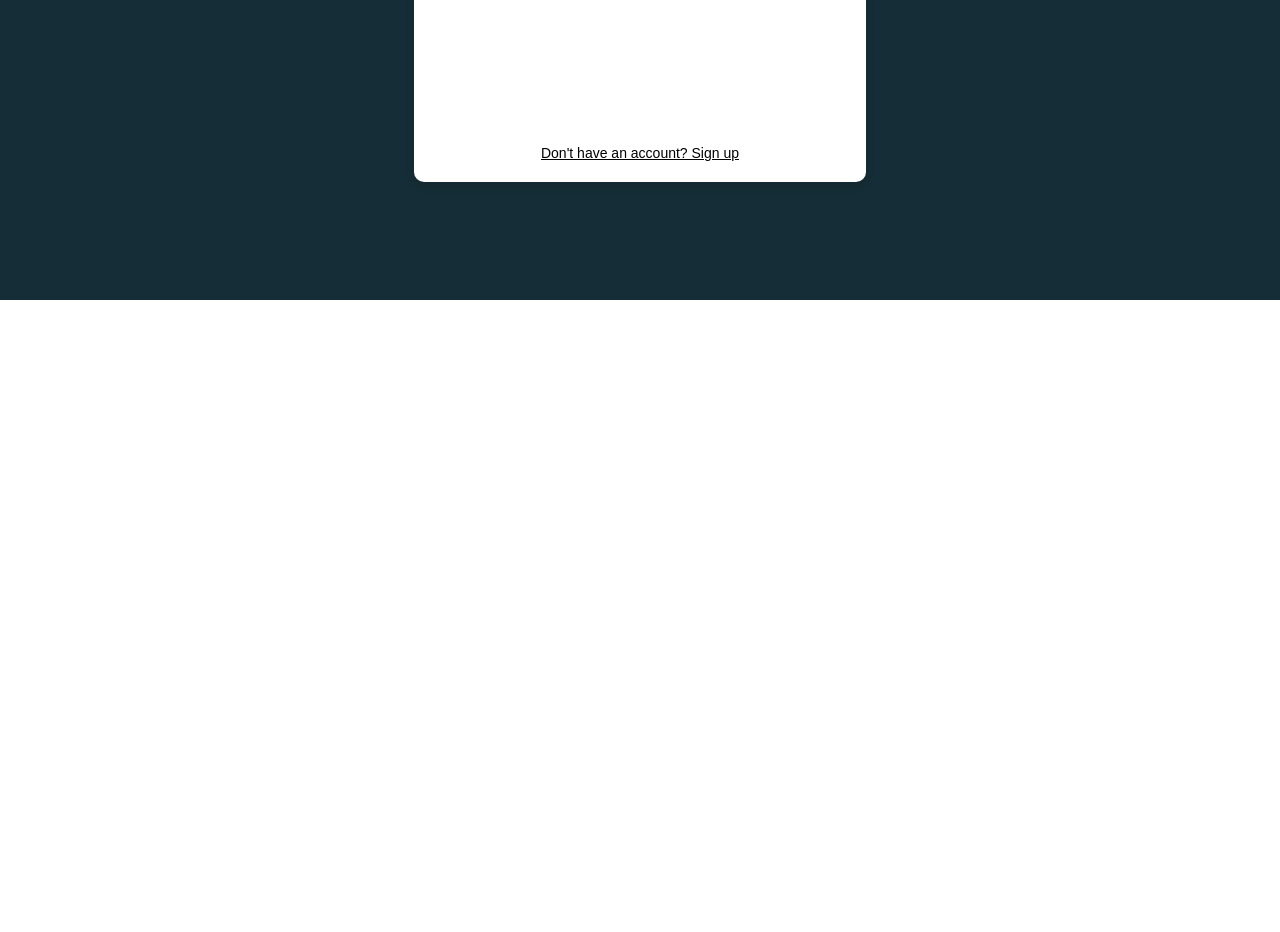
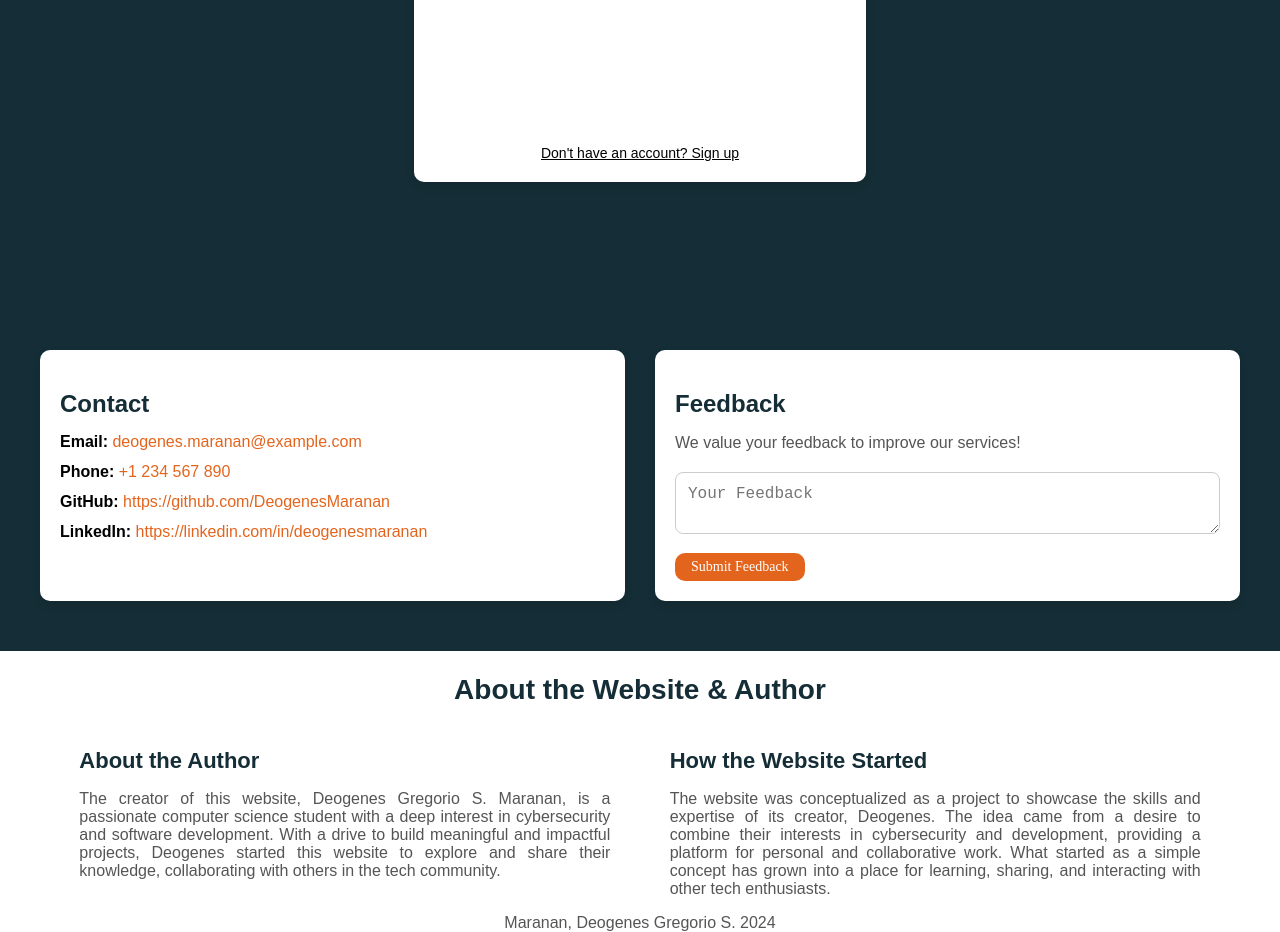
Before and after one commit to DeogenesMaranan/HCI_Finals, a plain HTML site: page index.html in a window 1280 px wide. Shown: the part 1158-2090 px from the top of the page. Before the commit the page ends 1458 px from the top, so only its background shows below. Drawn offline with Linux system fonts and the light colour scheme; a web font is replaced by a local one.

Commit message:
Create contact, feedback and about sections

```diff
--- a/index.html
+++ b/index.html
@@ -79,8 +79,45 @@
                 <button id="switch-to-login" class="switch-btn">Already have an account? Login</button>
             </div>
         </div>
+        <div id="bottom">
+            <section id="contact-feedback">
+                <div class="contact-feedback-container">
+                    <div class="contact">
+                        <h2>Contact</h2>
+                        <ul>
+                            <li><strong>Email:</strong> <a href="mailto:deogenes.maranan@example.com">deogenes.maranan@example.com</a></li>
+                            <li><strong>Phone:</strong> <a href="tel:+1234567890">+1 234 567 890</a></li>
+                            <li><strong>GitHub:</strong> <a href="https://github.com/DeogenesMaranan" target="_blank">https://github.com/DeogenesMaranan</a></li>
+                            <li><strong>LinkedIn:</strong> <a href="https://linkedin.com/in/deogenesmaranan" target="_blank">https://linkedin.com/in/deogenesmaranan</a></li>
+                        </ul>
+                    </div>
+
+                    <div class="feedback">
+                        <h2>Feedback</h2>
+                        <p>We value your feedback to improve our services!</p>
+                        <form>
+                            <textarea placeholder="Your Feedback" required></textarea>
+                            <button type="submit" class="authe-btn">Submit Feedback</button>
+                        </form>
+                    </div>
+                </div>
+            </section>
+            <section id="about-author">
+                <h2>About the Website & Author</h2>
+                <div class="content">
+                    <div class="author-info">
+                        <h3>About the Author</h3>
+                        <p>The creator of this website, Deogenes Gregorio S. Maranan, is a passionate computer science student with a deep interest in cybersecurity and software development. With a drive to build meaningful and impactful projects, Deogenes started this website to explore and share their knowledge, collaborating with others in the tech community.</p>
+                    </div>
+                    <div class="website-info">
+                        <h3>How the Website Started</h3>
+                        <p>The website was conceptualized as a project to showcase the skills and expertise of its creator, Deogenes. The idea came from a desire to combine their interests in cybersecurity and development, providing a platform for personal and collaborative work. What started as a simple concept has grown into a place for learning, sharing, and interacting with other tech enthusiasts.</p>
+                    </div>
+                </div>
+            </section>
+        </div>
     </section>
-
+    <footer>Maranan, Deogenes Gregorio S. 2024</footer>
     <script src="script.js"></script>
 </body>
 </html>
--- a/style.css
+++ b/style.css
@@ -185,6 +185,7 @@ section {
 }
 
 .name {
+    color: #152d36;
     font-size: 100px;
     line-height: 0.75;
 }
@@ -286,6 +287,157 @@ section {
 .switch-btn:hover {
     color: #f07a27;
 }
+
+#contact-feedback {
+    background-color: #152d36;
+    padding: 50px 20px;
+    display: flex;
+    justify-content: center;
+    align-items: flex-start;
+}
+
+.contact-feedback-container {
+    display: flex;
+    gap: 30px;
+    justify-content: space-between;
+    max-width: 1200px;
+    width: 100%;
+}
+
+.contact, .feedback {
+    background-color: #fff;
+    padding: 20px;
+    border-radius: 10px;
+    box-shadow: 0 4px 10px rgba(0, 0, 0, 0.1);
+    width: 48%;
+}
+
+.contact h2, .feedback h2 {
+    font-size: 24px;
+    color: #152d36;
+    margin-bottom: 15px;
+}
+
+.contact ul {
+    list-style-type: none;
+    padding: 0;
+    margin: 0;
+}
+
+.contact li {
+    font-size: 16px;
+    margin-bottom: 12px;
+}
+
+.contact a {
+    color: #e3651d;
+    text-decoration: none;
+    transition: color 0.3s ease;
+}
+
+.contact a:hover {
+    color: #f07a27;
+}
+
+.contact p, .feedback p {
+    font-size: 16px;
+    color: #555;
+    margin-bottom: 20px;
+}
+
+.feedback textarea {
+    box-sizing: border-box;
+    width: 100%;
+    padding: 12px;
+    margin-bottom: 15px;
+    border: 1px solid #ccc;
+    border-radius: 8px;
+    font-size: 16px;
+    outline: none;
+    transition: border 0.3s ease;
+}
+
+.feedback textarea:focus {
+    border-color: #e3651d;
+}
+
+.auth-btn {
+    background-color: #e3651d;
+    color: #fff;
+    border: none;
+    padding: 8px 20px;
+    font-family: "Konkhmer Sleokchher", serif;
+    font-size: 14px;
+    cursor: pointer;
+    transition: background-color 0.3s;
+    border-radius: 10px;
+}
+
+.auth-btn:hover {
+    background-color: #f07a27;
+}
+
+#about-author {
+    background-color: #fff;
+    box-sizing: border-box;
+    padding: 0 50px;
+    width: 100%;
+}
+
+#about-author h2 {
+    font-size: 28px;
+    color: #152d36;
+    margin-bottom: 20px;
+    text-align: center;
+}
+
+#about-author .content {
+    display: flex;
+    justify-content: space-evenly;
+    flex-wrap: wrap;
+}
+
+#about-author .content .author-info {
+    flex: 1;
+    max-width: 45%;
+}
+
+#about-author .content .website-info {
+    flex: 1;
+    max-width: 45%;
+}
+
+#about-author .author-info h3,
+#about-author .website-info h3 {
+    font-size: 22px;
+    color: #152d36;
+    margin-bottom: 15px;
+}
+
+#about-author .author-info p,
+#about-author .website-info p {
+    text-align: justify;
+    font-size: 16px;
+    color: #555;
+}
+
+#about-author .author-info {
+    padding-right: 30px;
+}
+
+#about-author .author-info:last-child {
+    border-right: none;
+}
+
+footer {
+    text-align: center;
+    color: #555;
+}
+
+#bottom {
+    background-color: #fff;
+}
+
 
 @keyframes slideIn {
     from {
@@ -404,4 +556,28 @@ section {
     .switch-btn {
         font-size: 12px;
     }
+
+    #contact-feedback {
+        flex-direction: column;
+    }
+
+    .contact-feedback-container {
+        flex-direction: column;
+        align-items: center;
+    }
+
+    .contact, .feedback {
+        width: 80%;
+        margin-bottom: 30px;
+    }
+
+    #about-author .content {
+        flex-direction: column;
+    }
+
+    #about-author .content .author-info,
+    #about-author .content .website-info {
+        max-width: 100%;
+        padding-right: 0;
+    }
 }
```
